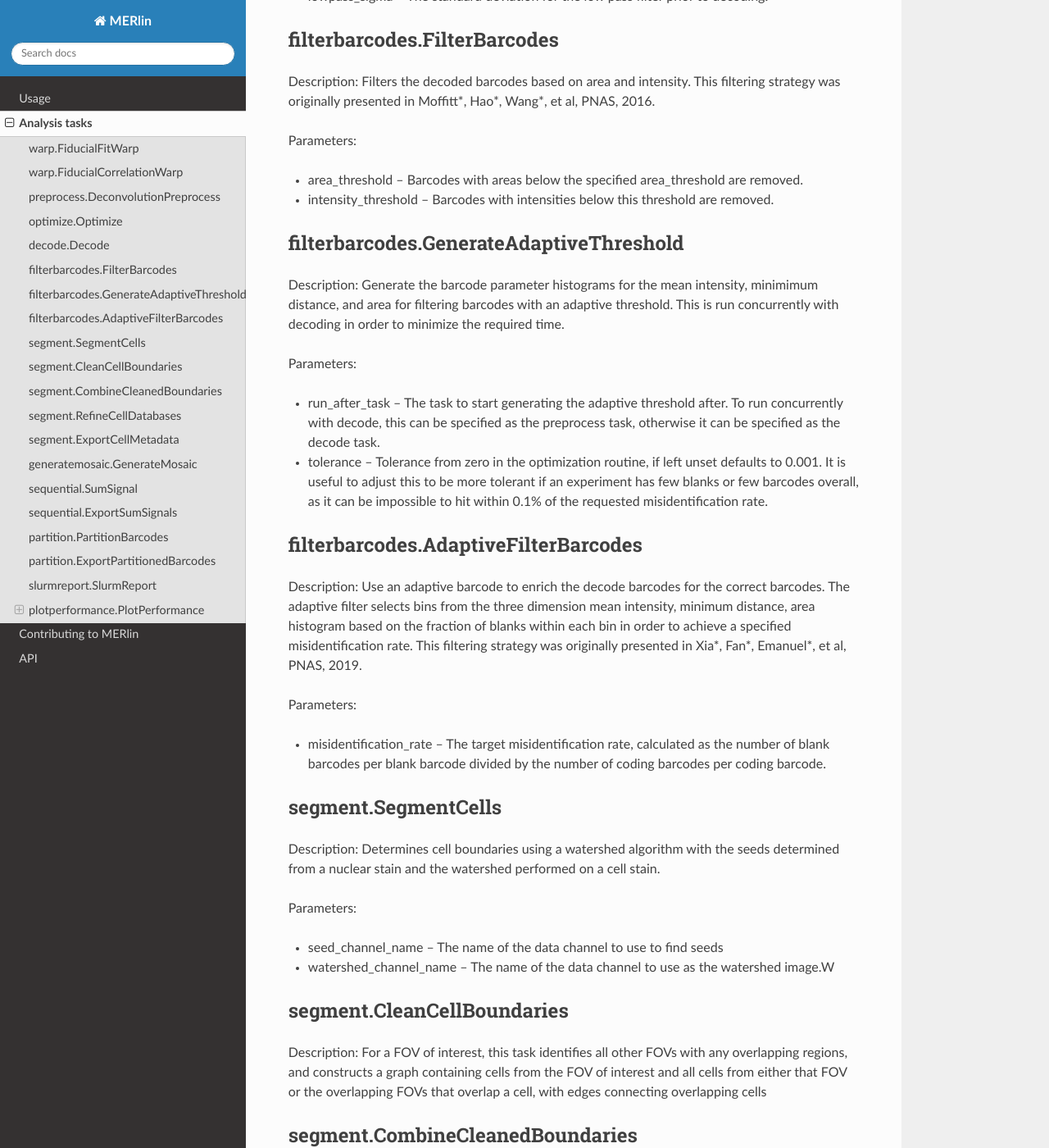
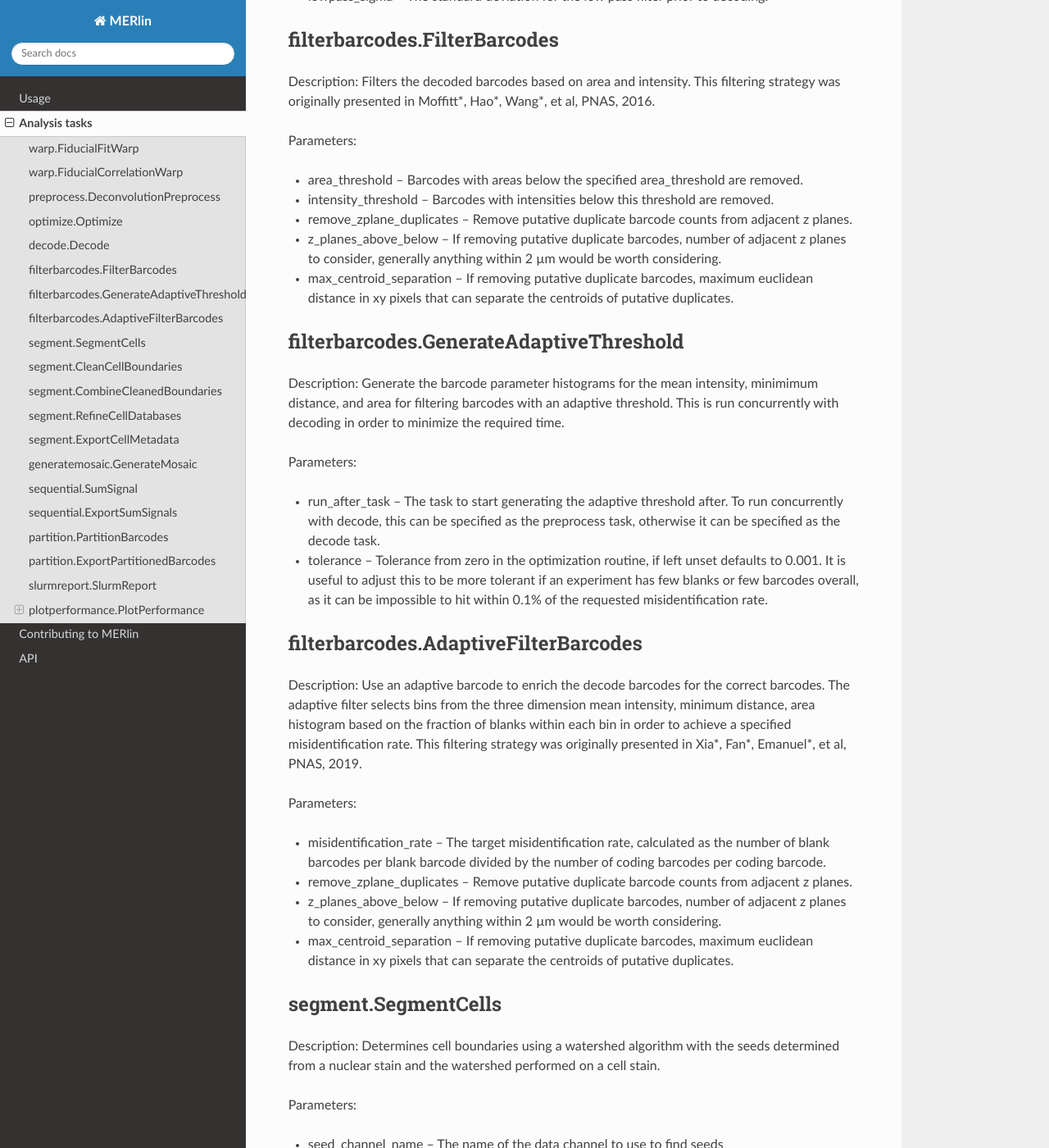
Before and after one commit to emanuega/MERlin, a Sphinx documentation site: the page built from docs/tasks.rst, in a window 1280 px wide and 1400 px high, scrolled down 1632 px. Shown: the whole window at 82% size. Built offline with Sphinx 7.4.7 and the Read the Docs theme 2.0.0, drawn with Linux system fonts in a browser that asks for light colours; pages that are not in the unit, such as notebooks, are missing from menus.

```diff
--- a/docs/tasks.rst
+++ b/docs/tasks.rst
@@ -68,6 +68,10 @@ Parameters:
 
 * area\_threshold -- Barcodes with areas below the specified area\_threshold are removed.
 * intensity\_threshold -- Barcodes with intensities below this threshold are removed.
+* remove\_zplane\_duplicates -- Remove putative duplicate barcode counts from adjacent z planes.
+* z\_planes\_above\_below -- If removing putative duplicate barcodes, number of adjacent z planes to consider, generally anything within 2 µm would be worth considering.
+* max\_centroid\_separation -- If removing putative duplicate barcodes, maximum euclidean distance in xy pixels that can separate the centroids of putative duplicates.
+
 
 filterbarcodes.GenerateAdaptiveThreshold
 -------------------------------------------
@@ -87,6 +91,9 @@ Description: Use an adaptive barcode to enrich the decode barcodes for the corre
 Parameters:
 
 * misidentification_rate -- The target misidentification rate, calculated as the number of blank barcodes per blank barcode divided by the number of coding barcodes per coding barcode.
+* remove\_zplane\_duplicates -- Remove putative duplicate barcode counts from adjacent z planes.
+* z\_planes\_above\_below -- If removing putative duplicate barcodes, number of adjacent z planes to consider, generally anything within 2 µm would be worth considering.
+* max\_centroid\_separation -- If removing putative duplicate barcodes, maximum euclidean distance in xy pixels that can separate the centroids of putative duplicates.
 
 segment.SegmentCells
 ----------------------
```
Also changed, not shown: 3 other files.
